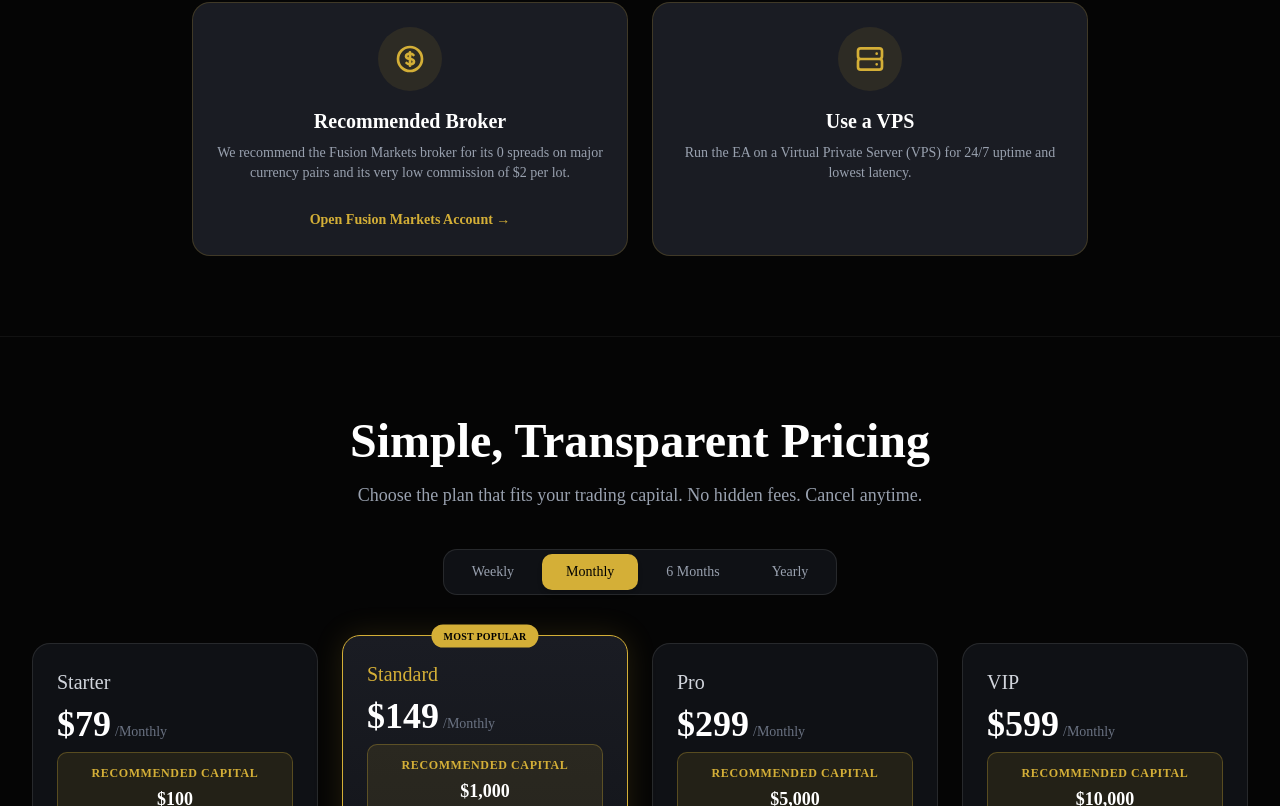
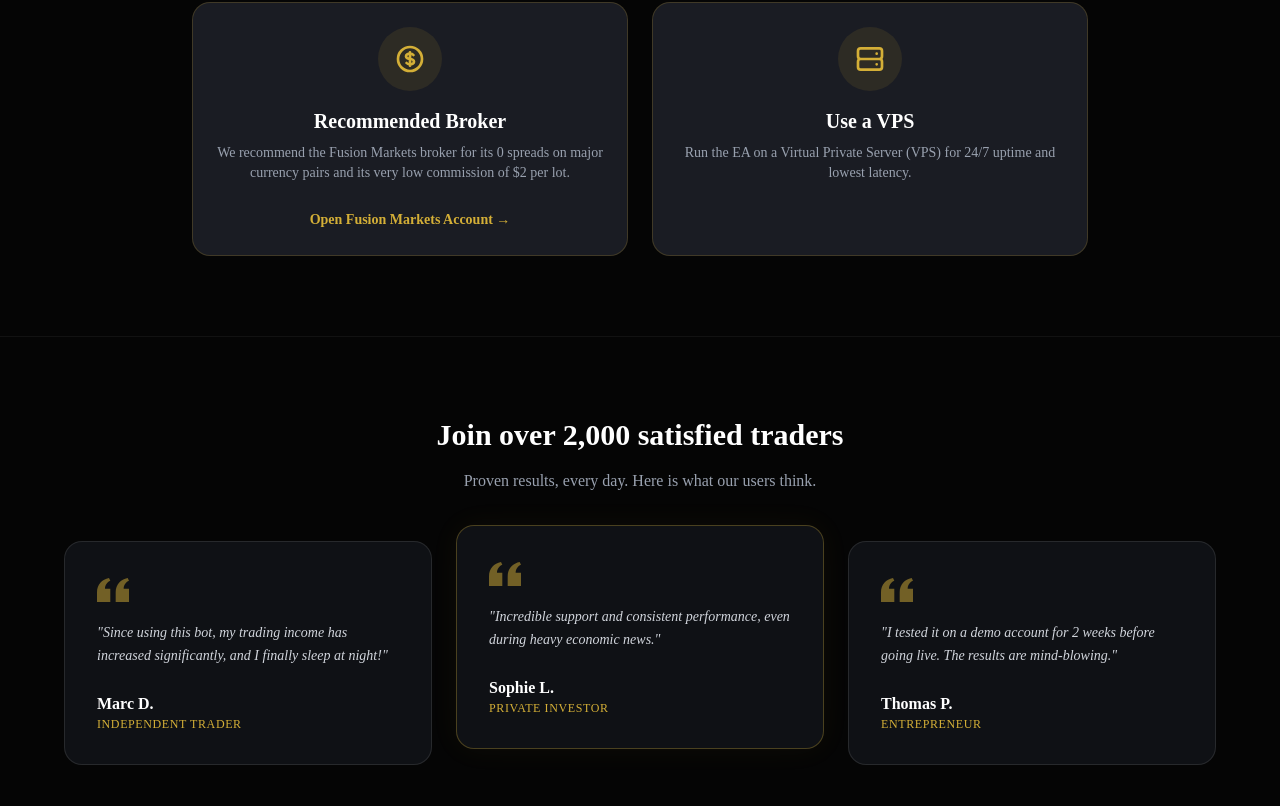
Before and after one commit to JME120495/goldtradingbot, a Next.js app: page / in a window 1280 px wide. Shown: the part 1994-2800 px from the top of the page. Built offline with nearby package versions, Linux system fonts and the light colour scheme; no server answers.

Commit message:
feat: add testimonials section to landing page

```diff
--- a/messages/ar.json
+++ b/messages/ar.json
@@ -345,5 +345,18 @@
     "point_2": "اسمح لـ WebRequest (AutoTrading) في خيارات MetaTrader 5 عن طريق تحديد مربع <strong>\"السماح بالتداول الخوارزمي\"</strong>.",
     "point_3": "قم بسحب وإفلات الروبوت على مخطط M1 أو M5 (كما هو موصى به) لزوج XAUUSD (الذهب).",
     "point_4": "أدخل عنوان البريد الإلكتروني المرتبط بحساب Gold Scalper الخاص بك في معلمات الروبوت للتحقق من صحة ترخيصك."
+  },
+  "Testimonials": {
+    "title": "Join over 2,000 satisfied traders",
+    "subtitle": "Proven results, every day. Here is what our users think.",
+    "t1_text": "\"Since using this bot, my trading income has increased significantly, and I finally sleep at night!\"",
+    "t1_author": "Marc D.",
+    "t1_role": "Independent Trader",
+    "t2_text": "\"Incredible support and consistent performance, even during heavy economic news.\"",
+    "t2_author": "Sophie L.",
+    "t2_role": "Private Investor",
+    "t3_text": "\"I tested it on a demo account for 2 weeks before going live. The results are mind-blowing.\"",
+    "t3_author": "Thomas P.",
+    "t3_role": "Entrepreneur"
   }
 }
--- a/messages/en.json
+++ b/messages/en.json
@@ -345,5 +345,18 @@
     "point_2": "Allow WebRequest (AutoTrading) in MetaTrader 5 options by checking the <strong>\"Allow algorithmic trading\"</strong> box.",
     "point_3": "Drag and drop the robot onto an M1 or M5 chart (as recommended) for the XAUUSD (Gold) pair.",
     "point_4": "Enter the email address associated with your Gold Scalper account in the robot parameters to validate your license."
+  },
+  "Testimonials": {
+    "title": "Join over 2,000 satisfied traders",
+    "subtitle": "Proven results, every day. Here is what our users think.",
+    "t1_text": "\"Since using this bot, my trading income has increased significantly, and I finally sleep at night!\"",
+    "t1_author": "Marc D.",
+    "t1_role": "Independent Trader",
+    "t2_text": "\"Incredible support and consistent performance, even during heavy economic news.\"",
+    "t2_author": "Sophie L.",
+    "t2_role": "Private Investor",
+    "t3_text": "\"I tested it on a demo account for 2 weeks before going live. The results are mind-blowing.\"",
+    "t3_author": "Thomas P.",
+    "t3_role": "Entrepreneur"
   }
 }
--- a/messages/es.json
+++ b/messages/es.json
@@ -345,5 +345,18 @@
     "point_2": "Permita el WebRequest (AutoTrading) en las opciones de MetaTrader 5 marcando la casilla <strong>\"Permitir el trading algorítmico\"</strong>.",
     "point_3": "Arrastre y suelte el robot en un gráfico M1 o M5 (según las recomendaciones) para el par XAUUSD (Oro).",
     "point_4": "Ingrese la dirección de correo electrónico asociada a su cuenta Gold Scalper en los parámetros del robot para validar su licencia."
+  },
+  "Testimonials": {
+    "title": "Join over 2,000 satisfied traders",
+    "subtitle": "Proven results, every day. Here is what our users think.",
+    "t1_text": "\"Since using this bot, my trading income has increased significantly, and I finally sleep at night!\"",
+    "t1_author": "Marc D.",
+    "t1_role": "Independent Trader",
+    "t2_text": "\"Incredible support and consistent performance, even during heavy economic news.\"",
+    "t2_author": "Sophie L.",
+    "t2_role": "Private Investor",
+    "t3_text": "\"I tested it on a demo account for 2 weeks before going live. The results are mind-blowing.\"",
+    "t3_author": "Thomas P.",
+    "t3_role": "Entrepreneur"
   }
 }
--- a/messages/fr.json
+++ b/messages/fr.json
@@ -345,5 +345,18 @@
     "point_2": "Autorisez le WebRequest (AutoTrading) dans les options de MetaTrader 5 en cochant la case <strong>\"Autoriser le trading algorithmique\"</strong>.",
     "point_3": "Glissez-déposez le robot sur un graphique M1 ou M5 (selon les recommandations) de la paire XAUUSD (Gold).",
     "point_4": "Entrez votre adresse email associée à votre compte Gold Scalper dans les paramètres du robot pour valider votre licence."
+  },
+  "Testimonials": {
+    "title": "Rejoignez plus de 2 000 traders satisfaits",
+    "subtitle": "Des résultats prouvés, au quotidien. Voici ce que pensent nos utilisateurs.",
+    "t1_text": "\"Depuis que j'utilise ce bot, mes revenus de trading ont augmenté significativement, et je dors enfin la nuit !\"",
+    "t1_author": "Marc D.",
+    "t1_role": "Trader Indépendant",
+    "t2_text": "\"Un support incroyable et des performances constantes, même lors des fortes annonces économiques.\"",
+    "t2_author": "Sophie L.",
+    "t2_role": "Investisseuse Privée",
+    "t3_text": "\"Je l'ai testé en mode démo pendant 2 semaines puis je suis passé en réel. Les résultats sont bluffants.\"",
+    "t3_author": "Thomas P.",
+    "t3_role": "Entrepreneur"
   }
 }
--- a/messages/pt.json
+++ b/messages/pt.json
@@ -345,5 +345,18 @@
     "point_2": "Permita o WebRequest (AutoTrading) nas opções do MetaTrader 5 marcando a caixa <strong>\"Permitir negociação algorítmica\"</strong>.",
     "point_3": "Arraste e solte o robô em um gráfico M1 ou M5 (conforme recomendado) para o par XAUUSD (Ouro).",
     "point_4": "Insira o endereço de e-mail associado à sua conta Gold Scalper nos parâmetros do robô para validar sua licença."
+  },
+  "Testimonials": {
+    "title": "Join over 2,000 satisfied traders",
+    "subtitle": "Proven results, every day. Here is what our users think.",
+    "t1_text": "\"Since using this bot, my trading income has increased significantly, and I finally sleep at night!\"",
+    "t1_author": "Marc D.",
+    "t1_role": "Independent Trader",
+    "t2_text": "\"Incredible support and consistent performance, even during heavy economic news.\"",
+    "t2_author": "Sophie L.",
+    "t2_role": "Private Investor",
+    "t3_text": "\"I tested it on a demo account for 2 weeks before going live. The results are mind-blowing.\"",
+    "t3_author": "Thomas P.",
+    "t3_role": "Entrepreneur"
   }
 }
--- a/src/app/page.tsx
+++ b/src/app/page.tsx
@@ -214,6 +214,51 @@ export default function Home() {
           </div>
         </section>
 
+        {/* Testimonials Section */}
+        <section className="max-w-7xl mx-auto px-4 sm:px-6 lg:px-8 py-20 border-t border-white/5">
+          <div className="text-center mb-12">
+            <h2 className="text-3xl font-bold mb-4">{t('Testimonials.title')}</h2>
+            <p className="text-gray-400 max-w-2xl mx-auto">{t('Testimonials.subtitle')}</p>
+          </div>
+          <div className="grid md:grid-cols-3 gap-6 max-w-6xl mx-auto">
+            {/* Testimonial 1 */}
+            <div className="bg-[#0F1115] border border-white/10 rounded-2xl p-8 hover:border-[#D4AF37]/30 transition-colors relative">
+              <div className="text-[#D4AF37] mb-4">
+                <svg className="w-8 h-8 opacity-50" fill="currentColor" viewBox="0 0 24 24"><path d="M14.017 21v-7.391c0-5.704 3.731-9.57 8.983-10.609l.995 2.151c-2.432.917-3.995 3.638-3.995 5.849h4v10h-9.983zm-14.017 0v-7.391c0-5.704 3.748-9.57 9-10.609l.996 2.151c-2.433.917-3.996 3.638-3.996 5.849h3.983v10h-9.983z" /></svg>
+              </div>
+              <p className="text-gray-300 mb-6 italic text-sm leading-relaxed">{t('Testimonials.t1_text')}</p>
+              <div>
+                <p className="text-white font-bold">{t('Testimonials.t1_author')}</p>
+                <p className="text-[#D4AF37] text-xs uppercase tracking-wider">{t('Testimonials.t1_role')}</p>
+              </div>
+            </div>
+
+            {/* Testimonial 2 */}
+            <div className="bg-[#0F1115] border border-[#D4AF37]/30 rounded-2xl p-8 transform md:-translate-y-4 shadow-[0_0_30px_rgba(212,175,55,0.05)] relative">
+              <div className="text-[#D4AF37] mb-4">
+                <svg className="w-8 h-8 opacity-50" fill="currentColor" viewBox="0 0 24 24"><path d="M14.017 21v-7.391c0-5.704 3.731-9.57 8.983-10.609l.995 2.151c-2.432.917-3.995 3.638-3.995 5.849h4v10h-9.983zm-14.017 0v-7.391c0-5.704 3.748-9.57 9-10.609l.996 2.151c-2.433.917-3.996 3.638-3.996 5.849h3.983v10h-9.983z" /></svg>
+              </div>
+              <p className="text-gray-300 mb-6 italic text-sm leading-relaxed">{t('Testimonials.t2_text')}</p>
+              <div>
+                <p className="text-white font-bold">{t('Testimonials.t2_author')}</p>
+                <p className="text-[#D4AF37] text-xs uppercase tracking-wider">{t('Testimonials.t2_role')}</p>
+              </div>
+            </div>
+
+            {/* Testimonial 3 */}
+            <div className="bg-[#0F1115] border border-white/10 rounded-2xl p-8 hover:border-[#D4AF37]/30 transition-colors relative">
+              <div className="text-[#D4AF37] mb-4">
+                <svg className="w-8 h-8 opacity-50" fill="currentColor" viewBox="0 0 24 24"><path d="M14.017 21v-7.391c0-5.704 3.731-9.57 8.983-10.609l.995 2.151c-2.432.917-3.995 3.638-3.995 5.849h4v10h-9.983zm-14.017 0v-7.391c0-5.704 3.748-9.57 9-10.609l.996 2.151c-2.433.917-3.996 3.638-3.996 5.849h3.983v10h-9.983z" /></svg>
+              </div>
+              <p className="text-gray-300 mb-6 italic text-sm leading-relaxed">{t('Testimonials.t3_text')}</p>
+              <div>
+                <p className="text-white font-bold">{t('Testimonials.t3_author')}</p>
+                <p className="text-[#D4AF37] text-xs uppercase tracking-wider">{t('Testimonials.t3_role')}</p>
+              </div>
+            </div>
+          </div>
+        </section>
+
         {/* Pricing Section */}
         <section id="pricing" className="max-w-7xl mx-auto px-4 sm:px-6 lg:px-8 py-20 border-t border-white/5">
           <div className="text-center mb-10">
```
